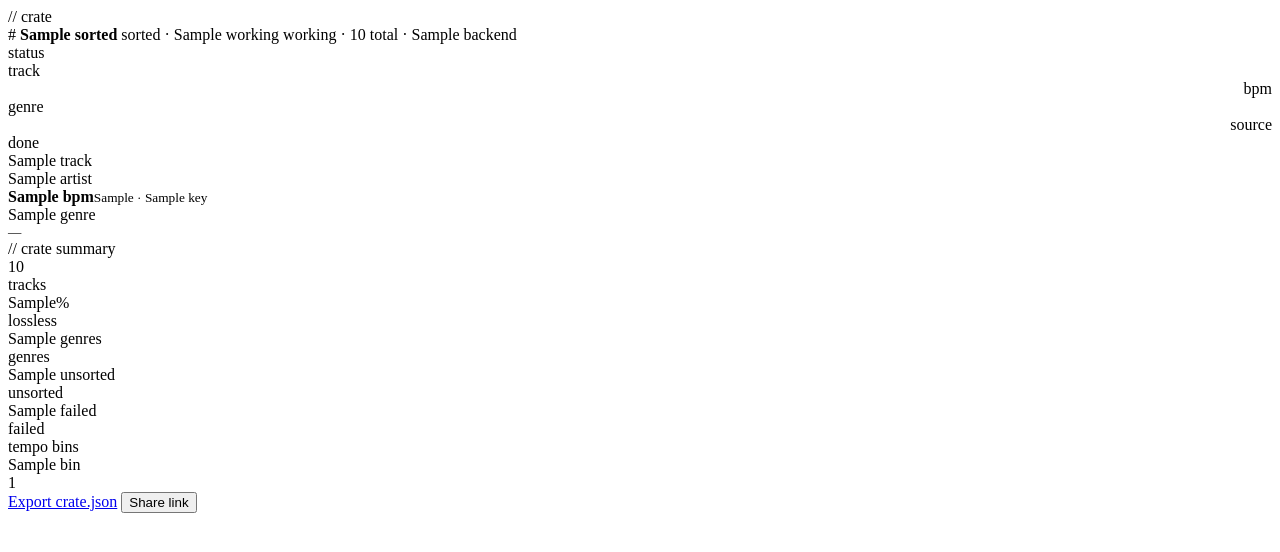
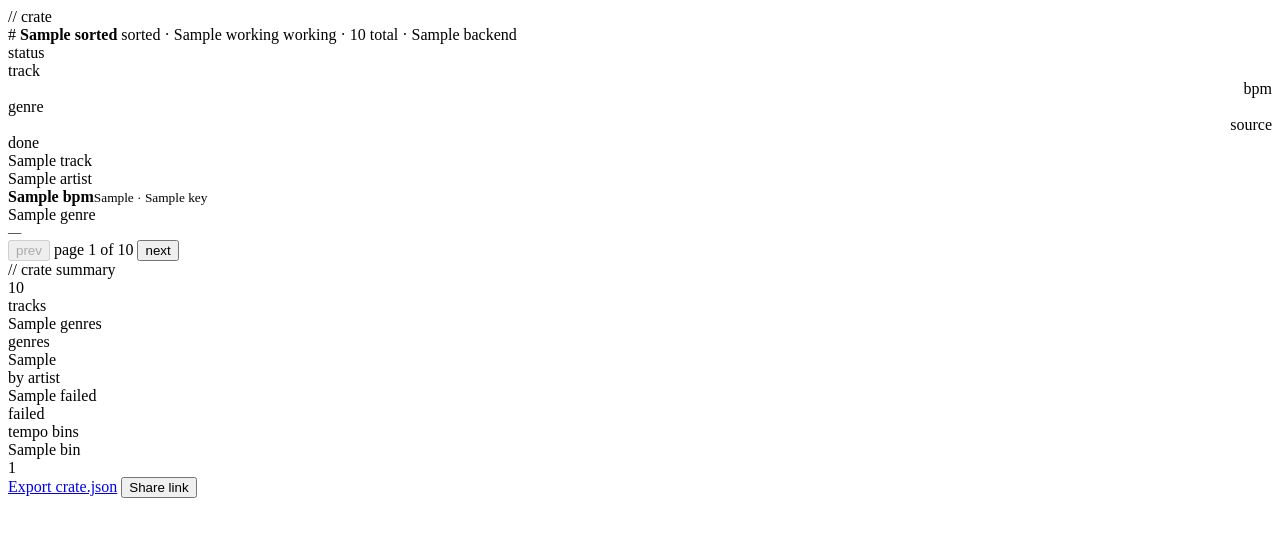
Before and after one commit to Serendeep/cratemind, a FastAPI app: template src/cratemind/web/templates/_results.html in a window 1280 px wide. Shown: the top 552 px of the page. Run offline with FastAPI, Linux system fonts and the light colour scheme; the template is opened without the code that fills it: most values are stand-ins (such as "Sample title", 1, 10 or a date in 2020).

Commit message:
feat(web): paginate the track list and tidy the crate summary

```diff
--- a/src/cratemind/web/app.py
+++ b/src/cratemind/web/app.py
@@ -15,7 +15,7 @@ from ..manifest import CrateManifest
 from ..prefs import load_settings, save_settings
 from ..share import share_crate
 from .jobs import JobManager
-from .view import ordered_tracks, summarize
+from .view import paginate, summarize
 
 _BASE = Path(__file__).parent
 templates = Jinja2Templates(directory=str(_BASE / "templates"))
@@ -55,7 +55,7 @@ def index(request: Request) -> HTMLResponse:
     )
 
 
-def _results(request: Request, job) -> HTMLResponse:
+def _results(request: Request, job, page: int = 1) -> HTMLResponse:
     with job.lock:  # job.tracks is replaced wholesale by the worker thread
         tracks = list(job.tracks)
     return templates.TemplateResponse(
@@ -63,7 +63,7 @@ def _results(request: Request, job) -> HTMLResponse:
         "_results.html",
         {
             "job": job,
-            "tracks": ordered_tracks(tracks),
+            "page": paginate(tracks, page),
             "summary": summarize(tracks),
         },
     )
@@ -122,11 +122,11 @@ async def import_crate(
 
 
 @app.get("/runs/{job_id}", response_class=HTMLResponse)
-def poll_run(request: Request, job_id: str) -> HTMLResponse:
+def poll_run(request: Request, job_id: str, page: int = 1) -> HTMLResponse:
     job = jobs.get(job_id)
     if job is None:
         return HTMLResponse("<div class='err'>run not found</div>", status_code=404)
-    return _results(request, job)
+    return _results(request, job, page)
 
 
 @app.get("/runs/{job_id}/export")
--- a/src/cratemind/web/templates/_results.html
+++ b/src/cratemind/web/templates/_results.html
@@ -1,8 +1,8 @@
 {% if job.status == "error" %}
 <div class="err">Couldn't run: {{ job.error }}. Make sure <span class="mono">spotdl</span> and <span class="mono">ffmpeg</span> are installed (see the README).</div>
 {% else %}
-<div id="run"{% if job.status == "running" %} hx-get="/runs/{{ job.id }}" hx-trigger="every 2s" hx-swap="outerHTML"{% endif %}>
-  {% if not tracks %}
+<div id="run"{% if job.status == "running" %} hx-get="/runs/{{ job.id }}?page={{ page.number }}" hx-trigger="every 2s" hx-swap="outerHTML"{% endif %}>
+  {% if not page.tracks %}
   <div class="dl">
     <div class="lbl">Downloading… <b>{{ job.downloaded }}</b> track{{ '' if job.downloaded == 1 else 's' }} ready. The first tracks can take a minute or two.</div>
     <div class="prog indet"><i></i></div>
@@ -18,7 +18,7 @@
     <div class="head">
       <div>status</div><div>track</div><div style="text-align:right">bpm</div><div>genre</div><div style="text-align:right">source</div>
     </div>
-    {% for t in tracks %}
+    {% for t in page.tracks %}
     {% set cls = "sorted" if t.status == "sorted" else ("failed" if t.status == "failed" else ("queued" if t.status == "queued" else "work")) %}
     <div class="tr{{ ' queued' if t.status == 'queued' else '' }}">
       <div class="st {{ cls }}"><span class="d"></span>{{ t.status }}</div>
@@ -37,13 +37,21 @@
     {% endfor %}
   </div>
 
+  {% if page.total > 1 %}
+  <div class="pager">
+    <button class="btn sm" {% if page.number <= 1 %}disabled{% endif %} hx-get="/runs/{{ job.id }}?page={{ page.number - 1 }}" hx-target="#run" hx-swap="outerHTML">prev</button>
+    <span class="pageinfo">page {{ page.number }} of {{ page.total }}</span>
+    <button class="btn sm" {% if page.number >= page.total %}disabled{% endif %} hx-get="/runs/{{ job.id }}?page={{ page.number + 1 }}" hx-target="#run" hx-swap="outerHTML">next</button>
+  </div>
+  {% endif %}
+
   {% if job.status != "running" %}
   <div class="label">// crate summary</div>
   <div class="stats">
     <div class="stat"><div class="v">{{ summary.total }}</div><div class="k">tracks</div></div>
-    <div class="stat"><div class="v acc">{{ summary.lossless_pct }}%</div><div class="k">lossless</div></div>
+    {% if summary.has_lossless %}<div class="stat"><div class="v acc">{{ summary.lossless_pct }}%</div><div class="k">lossless</div></div>{% endif %}
     <div class="stat"><div class="v">{{ summary.genres }}</div><div class="k">genres</div></div>
-    <div class="stat"><div class="v">{{ summary.unsorted }}</div><div class="k">unsorted</div></div>
+    <div class="stat"><div class="v">{{ summary.by_artist }}</div><div class="k">by artist</div></div>
     <div class="stat"><div class="v">{{ summary.failed }}</div><div class="k">failed</div></div>
   </div>
   {% if summary.bins %}
--- a/src/cratemind/web/templates/index.html
+++ b/src/cratemind/web/templates/index.html
@@ -115,6 +115,9 @@ details[open] summary::before{content:"–"}
 .binrow .b i{display:block;height:100%;background:var(--t2);border-radius:3px}
 .binrow .n{font-family:'JetBrains Mono',monospace;font-size:12px;color:var(--t3);text-align:right}
 .share{display:flex;gap:10px;margin-top:14px;align-items:center;flex-wrap:wrap}
+.pager{display:flex;gap:12px;margin-top:14px;align-items:center;justify-content:center}
+.pager .btn[disabled]{opacity:.4;cursor:default}
+.pageinfo{font-family:'JetBrains Mono',monospace;font-size:12px;color:var(--t3)}
 footer{margin-top:36px;border-top:1px solid var(--line-2);padding:22px 0 44px}
 .fl{display:flex;justify-content:space-between;gap:20px;align-items:flex-start;flex-wrap:wrap}
 .bmc{font-family:'Inter',sans-serif;font-size:12.5px;color:var(--t2);text-decoration:none;border:1px solid var(--line);border-radius:var(--r);padding:8px 13px;white-space:nowrap}
--- a/src/cratemind/web/view.py
+++ b/src/cratemind/web/view.py
@@ -3,10 +3,13 @@
 from __future__ import annotations
 
 from collections import Counter
+from dataclasses import dataclass
 
 from ..download.base import Track
 
 _STATUS_RANK = {"downloading": 0, "analyzing": 1, "queued": 2, "failed": 3, "sorted": 4}
+
+PAGE_SIZE = 15
 
 
 def ordered_tracks(tracks: list[Track]) -> list[Track]:
@@ -14,6 +17,29 @@ def ordered_tracks(tracks: list[Track]) -> list[Track]:
         tracks,
         key=lambda t: (_STATUS_RANK.get(t.status, 9), t.artist or "", t.title or ""),
     )
+
+
+@dataclass(frozen=True)
+class Page:
+    """One slice of the ordered track list, plus where it sits in the whole."""
+
+    tracks: list[Track]
+    number: int
+    total: int
+
+
+def paginate(tracks: list[Track], page: int, size: int = PAGE_SIZE) -> Page:
+    """Slice the ordered tracks (working first, sorted last) into a page.
+
+    The requested ``page`` is clamped into ``1..total`` so a stale page number
+    from the auto-poll (e.g. after tracks finish and the list shrinks) never
+    renders an empty table.
+    """
+    ordered = ordered_tracks(tracks)
+    total = max(1, (len(ordered) + size - 1) // size)
+    number = min(max(1, page), total)
+    start = (number - 1) * size
+    return Page(tracks=ordered[start : start + size], number=number, total=total)
 
 
 def summarize(tracks: list[Track]) -> dict[str, object]:
@@ -29,9 +55,16 @@ def summarize(tracks: list[Track]) -> dict[str, object]:
         "working": status.get("downloading", 0) + status.get("analyzing", 0),
         "queued": status.get("queued", 0),
         "failed": status.get("failed", 0),
-        "genres": len({t.genre for t in tracks if t.genre}),
-        "unsorted": sum(1 for t in tracks if t.status == "sorted" and not t.genre),
+        # A track grouped by artist (no real genre found) stores the artist name
+        # as its genre; exclude those from the real-genre count and tally them
+        # separately. Canonicalized genres are lowercase, so genre == artist only
+        # happens for the artist fallback.
+        "genres": len({t.genre for t in tracks if t.genre and t.genre != t.artist}),
+        "by_artist": sum(1 for t in tracks if t.status == "sorted" and t.genre == t.artist),
         "lossless_pct": round(100 * lossless / total) if total else 0,
+        # spotdl-only runs are never lossless, so the stat would read a flat 0%.
+        # Show it only when a lossless backend (SpotiFLAC) actually delivered.
+        "has_lossless": lossless > 0,
         "progress_pct": round(100 * status.get("sorted", 0) / total) if total else 0,
         "bins": [(label, count, round(100 * count / bin_max)) for label, count in bin_rows],
     }
```
Also changed, not shown: tests/test_web.py (+62 -0 lines).
